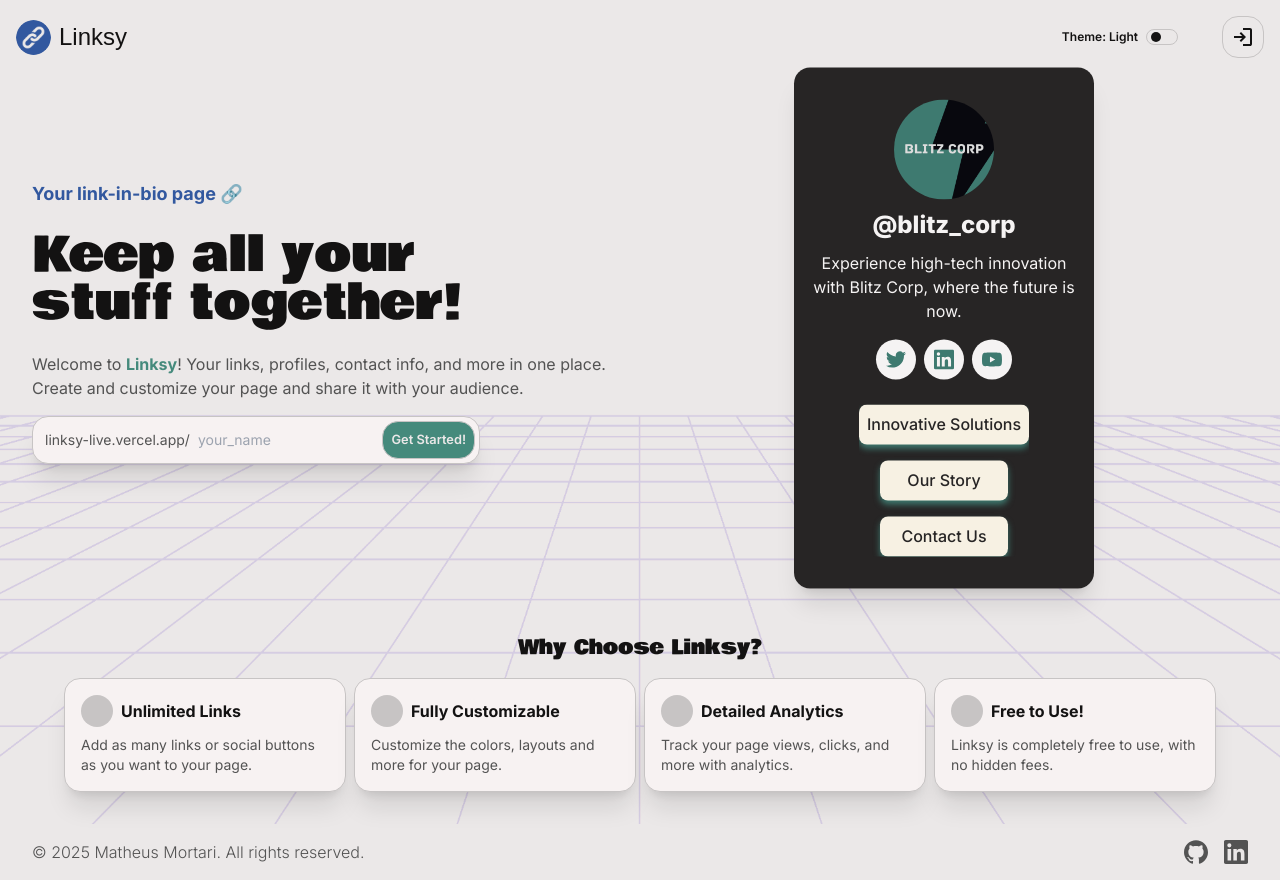
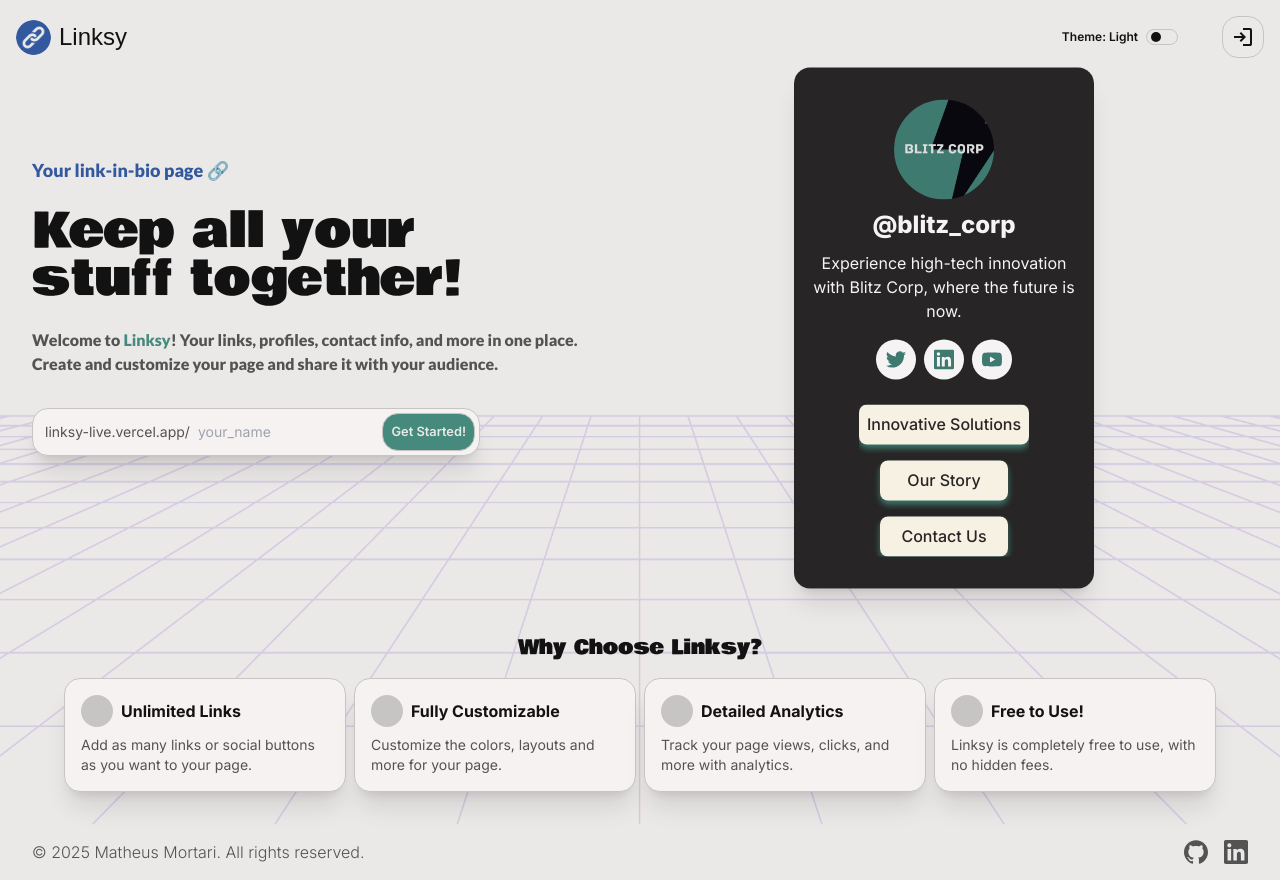
Before and after one commit to matimortari/linksy, a Next.js app: page / in a window 1280 px wide. Built offline with nearby package versions, Linux system fonts and the light colour scheme; no server answers; some icons are missing; a web font is replaced by a local one.

Commit message:
feat: add Lato font for Login & Home pages

```diff
--- a/src/app/(root)/login/page.tsx
+++ b/src/app/(root)/login/page.tsx
@@ -4,11 +4,12 @@ import Header from "@/src/components/Header"
 import { Icon } from "@iconify/react"
 import { motion } from "framer-motion"
 import { signIn, useSession } from "next-auth/react"
-import { Bowlby_One } from "next/font/google"
+import { Bowlby_One, Lato } from "next/font/google"
 import Image from "next/image"
 import { redirect } from "next/navigation"
 
 const bowlby = Bowlby_One({ subsets: ["latin"], weight: "400" })
+const lato = Lato({ subsets: ["latin"], weight: "900" })
 
 export default function Login() {
 	const { status } = useSession()
@@ -34,7 +35,7 @@ export default function Login() {
 				>
 					<div className="flex flex-col items-center gap-4 p-8">
 						<h1 className={`${bowlby.className}`}>Sign In</h1>
-						<h4 className="text-muted-foreground">Sign in with your preferred provider.</h4>
+						<h4 className={`${lato.className} text-muted-foreground`}>Sign in with your preferred provider.</h4>
 					</div>
 
 					<hr />
--- a/src/app/(root)/page.tsx
+++ b/src/app/(root)/page.tsx
@@ -5,12 +5,13 @@ import Header from "@/src/components/Header"
 import { Icon } from "@iconify/react"
 import { motion } from "framer-motion"
 import { useSession } from "next-auth/react"
-import { Bowlby_One } from "next/font/google"
+import { Bowlby_One, Lato } from "next/font/google"
 import Image from "next/image"
 import Link from "next/link"
 import { redirect } from "next/navigation"
 
 const bowlby = Bowlby_One({ subsets: ["latin"], weight: "400" })
+const lato = Lato({ subsets: ["latin"], weight: "900" })
 
 export default function Home() {
 	const { status } = useSession()
@@ -59,18 +60,18 @@ export default function Home() {
 						transition={{ duration: 0.6 }}
 					>
 						<div className="space-y-6 text-center md:text-left">
-							<h4 className="text-lg font-bold text-accent">Your link-in-bio page 🔗</h4>
+							<h4 className={`${lato.className} text-lg text-accent`}>Your link-in-bio page 🔗</h4>
 							<h1 className={`${bowlby.className} max-w-md text-4xl leading-tight md:text-5xl`}>
 								Keep all your stuff together!
 							</h1>
-							<p className="max-w-xl text-muted-foreground">
+							<p className={`${lato.className} max-w-xl text-muted-foreground`}>
 								Welcome to <span className="font-bold text-primary">Linksy</span>! Your links, profiles, contact info,
 								and more in one place. Create and customize your page and share it with your audience.
 							</p>
 						</div>
 
 						<motion.div
-							className="mt-4 flex max-w-md flex-row items-center rounded-2xl border bg-card p-1 pl-3 text-sm text-muted-foreground shadow-xl"
+							className="my-8 flex max-w-md flex-row items-center rounded-2xl border bg-card p-1 pl-3 text-sm text-muted-foreground shadow-xl"
 							whileHover={{ scale: 1.05 }}
 							transition={{ type: "spring", stiffness: 400, damping: 10 }}
 						>
--- a/src/components/Navbar.tsx
+++ b/src/components/Navbar.tsx
@@ -29,9 +29,7 @@ export default function Navbar() {
 					<Link href="/" className="flex flex-row items-center justify-start gap-2">
 						<Image src="/logo.png" alt="Logo" width={35} height={35} className="icon rounded-full" />
 					</Link>
-
 					<ThemeSwitch />
-
 					<button onClick={() => setIsOpen(!isOpen)}>
 						{isOpen ? <Icon icon="mdi:close" className="size-8" /> : <Icon icon="mdi:menu" className="size-8" />}
 					</button>
```
